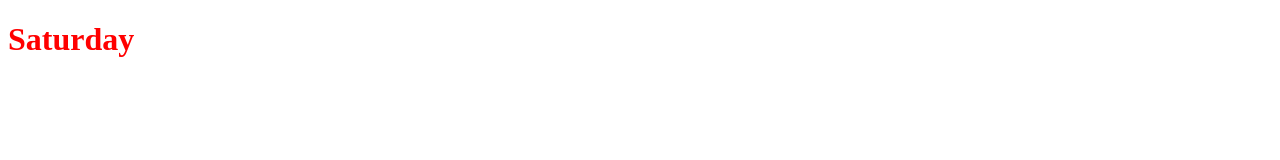
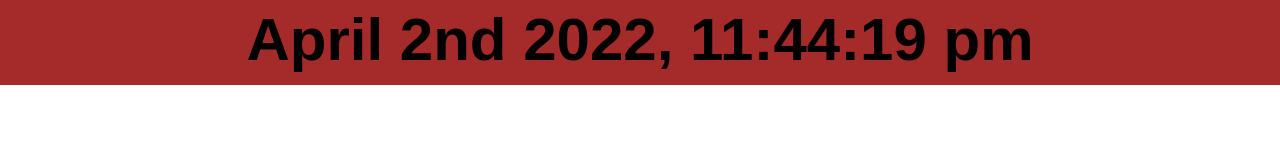
Before and after one commit to Imkubes/Dailyplanner, a plain HTML site: page index.html in a window 1280 px wide. Drawn offline with nearby package versions, Linux system fonts and the light colour scheme.

Commit message:
Header styled, date centered

```diff
--- /dev/null
+++ b/assets/reset.css
@@ -0,0 +1,33 @@
+/* Resets the box size of every element */
+* {
+  margin: 0;
+  padding: 0;
+  box-sizing: border-box;
+}
+
+/* Gives the body element a parent height to compare against */
+html {
+  height: 100%;
+}
+
+body {
+  min-height: 100%;
+  line-height: 1;
+  font-family: sans-serif;
+}
+
+h1, h2, h3, h4, h5, h6 {
+  font-size: 100%;
+}
+
+/* Matches the font of special elements to the rest of the page */
+input, select, option, optgroup, textarea, button,
+pre, code {
+  font-size: 100%;
+  font-family: inherit;
+}
+
+/* Removes default bullet points from lists */
+ol, ul {
+  list-style: none;
+}
--- a/assets/script.js
+++ b/assets/script.js
@@ -1,6 +1,8 @@
 var todaysDateEl = $('.todayDate');
 var dateEl = $('<h1>');
-var dateToday = moment().format('dddd');
+var dateToday = moment().format('MMMM Do YYYY, h:mm:ss a');
+
+dateEl.attr('class', 'dateCenter');
 
 dateEl.text(dateToday);
 
--- a/assets/style.css
+++ b/assets/style.css
@@ -1,3 +1,7 @@
-h1 {
-    color: red;
+.dateCenter {
+    font-size: 60px;
+    background-color: brown;
+    text-align: center;
+    height: 85px;
+    padding-top: 10px;
 }
--- a/index.html
+++ b/index.html
@@ -4,6 +4,7 @@
     <meta charset="UTF-8">
     <meta http-equiv="X-UA-Compatible" content="IE=edge">
     <meta name="viewport" content="width=device-width, initial-scale=1.0">
+    <link rel="stylesheet" href="./assets/reset.css">
     <link rel="stylesheet" href="./assets/style.css">
     <title>My Workday</title>
 </head>
```
